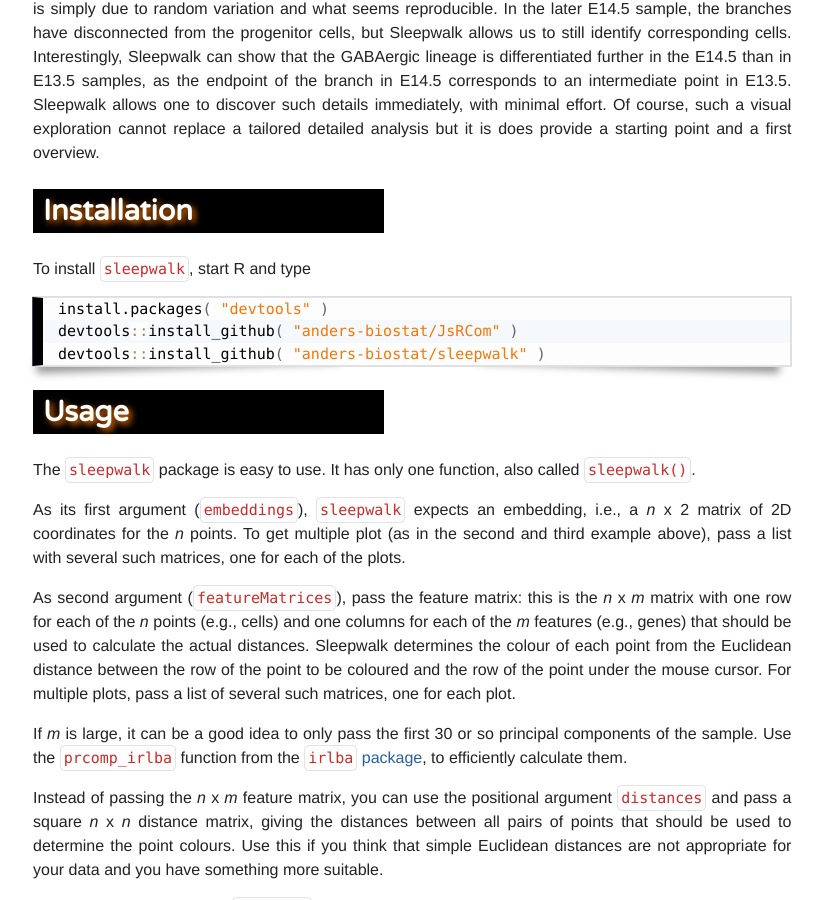
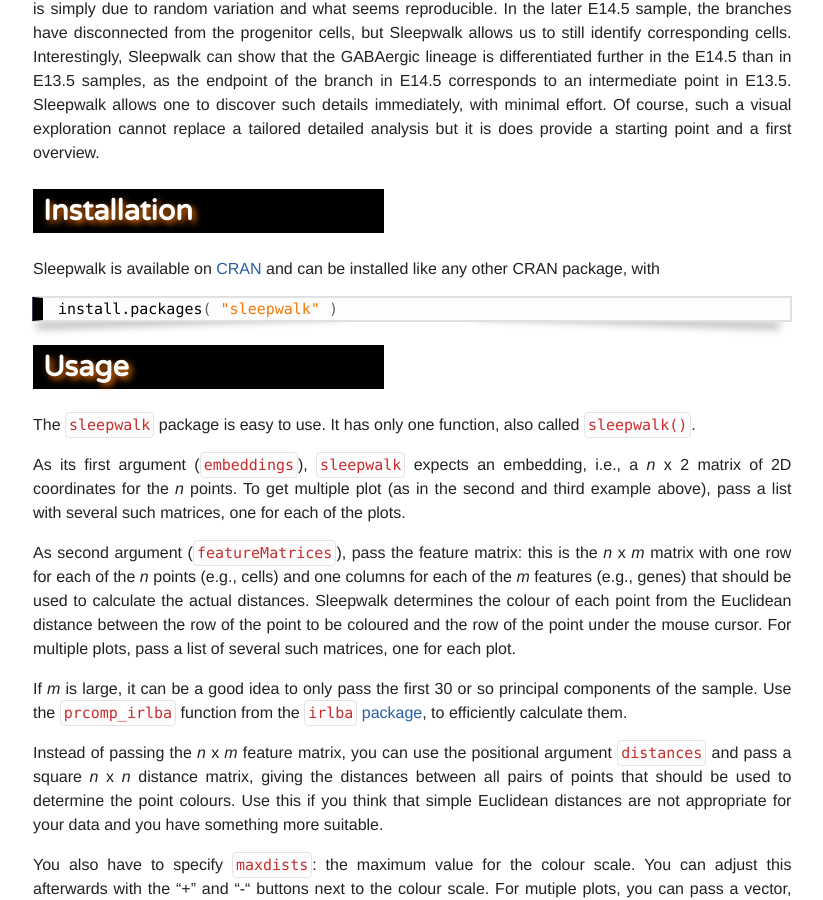
Before and after one commit to anders-biostat/sleepwalk, a Jekyll site: the page built from index.md, in a window 1280 px wide and 900 px high, scrolled down 4030 px. Shown: the whole window, without its empty margins (275-1098 px from the left). Built offline with Jekyll 4.4.1, drawn with Linux system fonts in a browser that asks for light colours; our own code applies the rules of GitHub Pages for plain Markdown files; a script that is not in the unit is left out; comment, search, counter and statistics services are not loaded; some of the changed text lies outside the part shown.

Commit message:
now on CRAN, added link to preprint

````diff
--- a/index.md
+++ b/index.md
@@ -76,12 +76,10 @@ Here, our goal is to figure out if there are corresponding groups of cells in th
 
 # Installation
 
-To install `sleepwalk`, start R and type
+Sleepwalk is available on [CRAN](https://cran.r-project.org/) and can be installed like any other CRAN package, with
 
 ```r
-install.packages( "devtools" )
-devtools::install_github( "anders-biostat/JsRCom" )
-devtools::install_github( "anders-biostat/sleepwalk" )
+install.packages( "sleepwalk" )
 ```
 
 # Usage
@@ -120,6 +118,13 @@ This takes the t-SNE embeddinng stored in the Seurat data object `seu` and displ
 
 Sleepwalk is being developed by [Svetlana Ovchinnikova](mailto:s.ovchinnikova@zmbh.uni-heidelberg.de) and [Simon Anders](mailto:s.anders@zmbh.uni-heidelberg.de) at the [Center for Molecular Biology of the University of Heidelberg](https://www.zmbh.uni-heidelberg.de/anders). Please contact us for questions or feedback, or file an [issue](https://github.com/anders-biostat/sleepwalk/issues) on GitHub if you find a bug.
 
+# Preprint
+
+A preprint describing Sleepwalk in more detail is available at BioRxiv:
+
+S. Ovchinnikova and S. Anders: *Exploring dimension-reduced embeddings with Sleepwalk.* BioRvix 603589 (2019). [doi:10.1101/603589](https://doi.org/10.1101/603589).
+
+Please cite this paper if you use Sleepwalk in your research work.
 
 <!-- Default Statcounter code for anders-biostat.github.io
 https://anders-biostat.github.io -->
````
